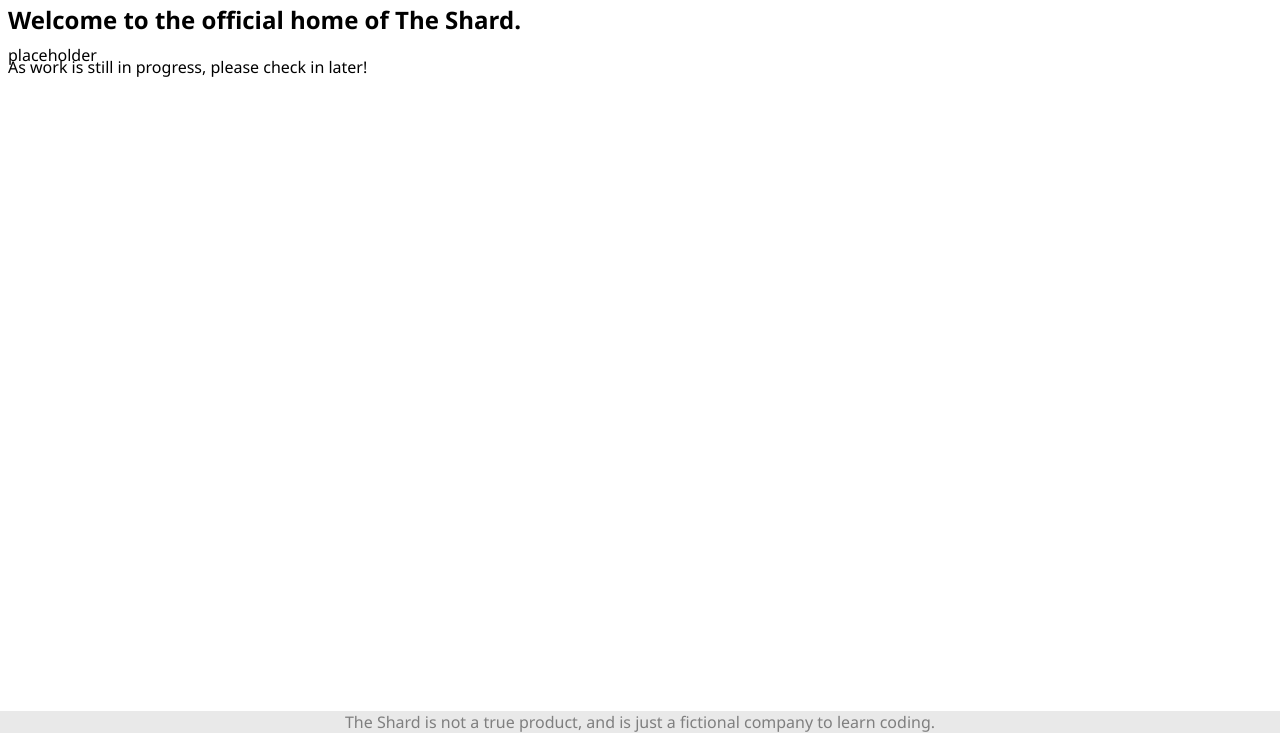
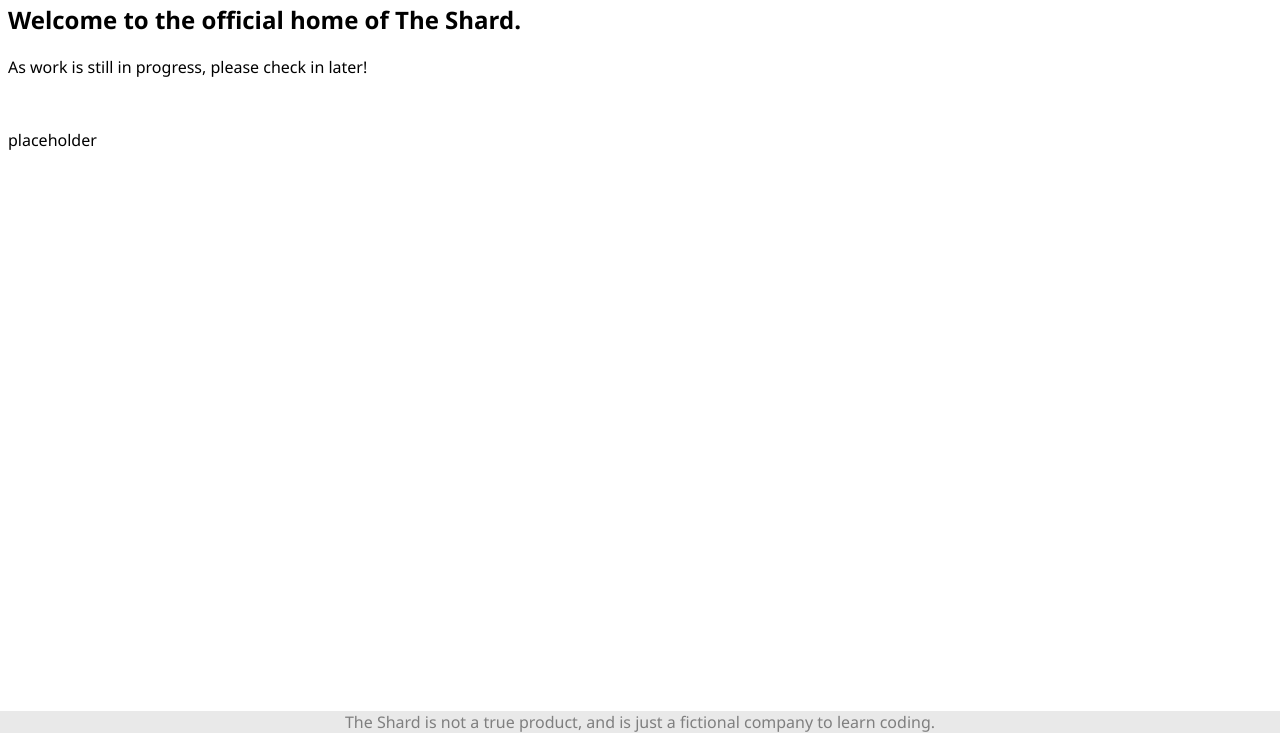
Before and after one commit to RetrogradeBE/RetroGrade, a plain HTML site: page index.html in a window 1280 px wide. Shown: the part 67-800 px from the top of the page. Drawn offline with Linux system fonts and the light colour scheme.

Commit message:
Update Style.CSS

```diff
--- a/Style.CSS
+++ b/Style.CSS
@@ -21,6 +21,11 @@
     top: 50px;
 }
 
+.mainText {
+    position:relative;
+    top: 85px;
+}
+
 p.disclaimer {
     position: fixed;
     bottom: 0px;
```
